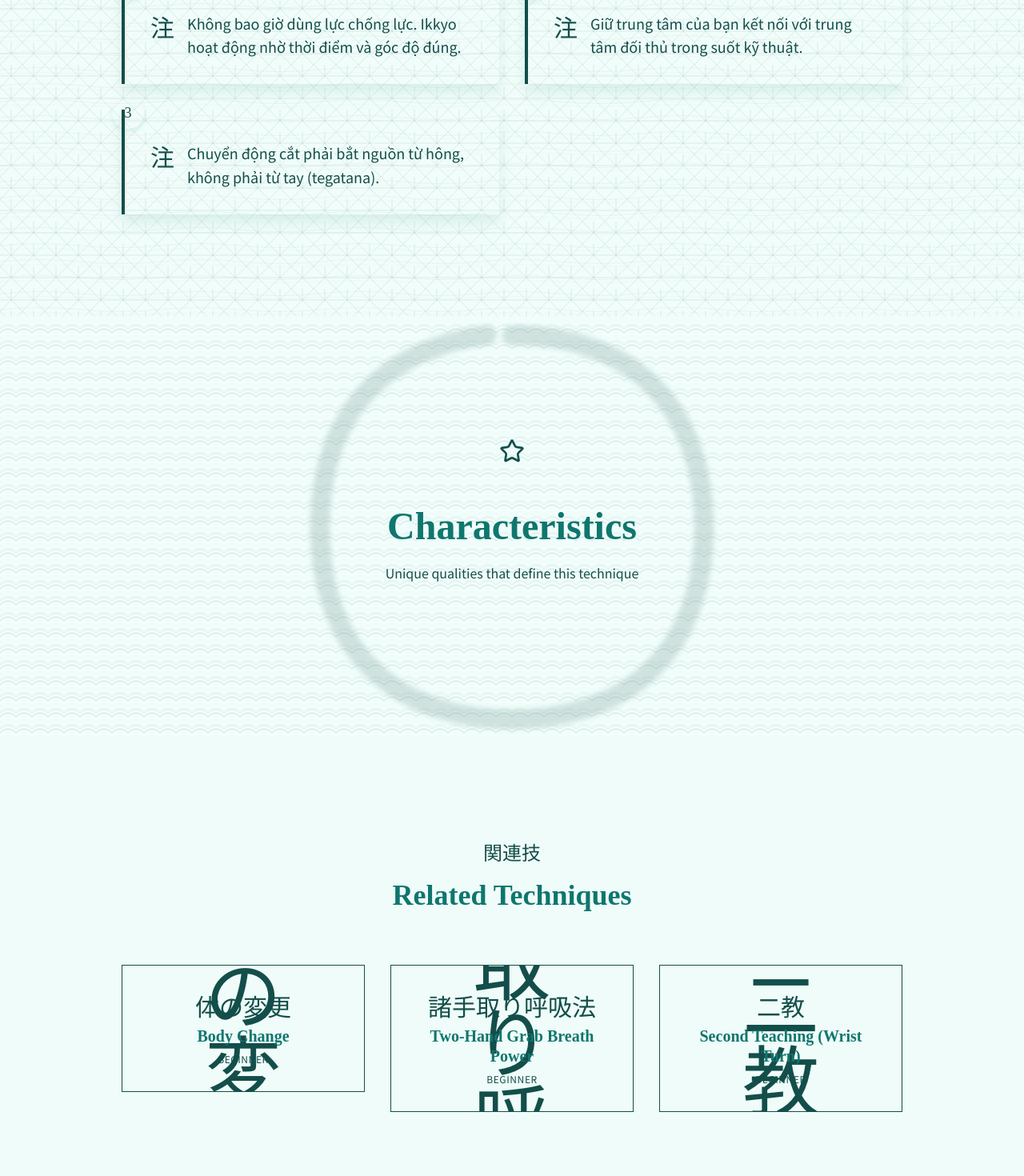
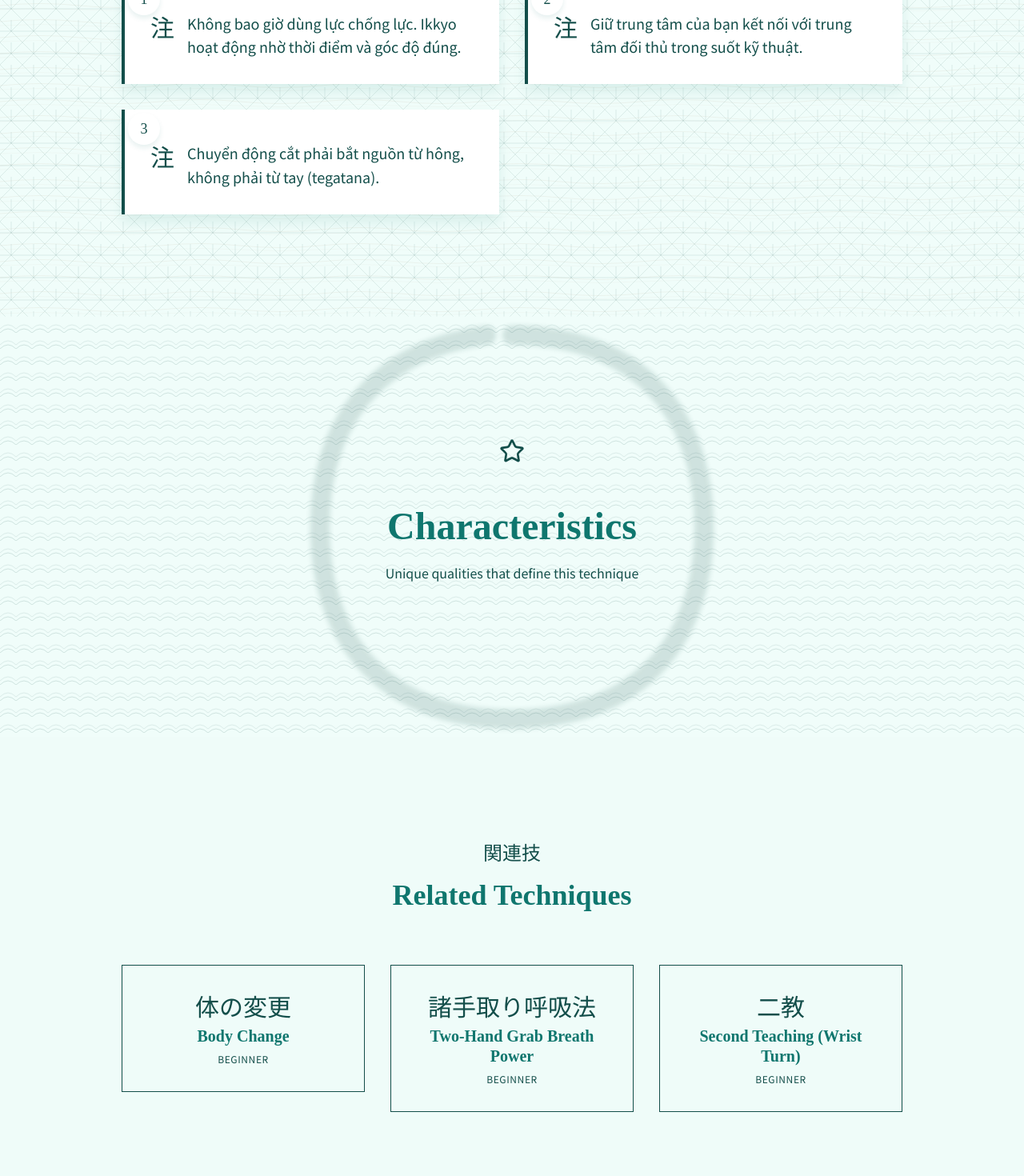
Before and after one commit to CaVang/dojo-iwama, a Next.js app: page /en/techniques/ikkyo in a window 1280 px wide. Shown: the part 3220-4690 px from the top of the page at 80% size. Built offline with nearby package versions, Linux system fonts and the light colour scheme.

Commit message:
update ui for technique details

```diff
--- a/src/app/[locale]/techniques/[slug]/TechniqueDetailClient.tsx
+++ b/src/app/[locale]/techniques/[slug]/TechniqueDetailClient.tsx
@@ -556,14 +556,14 @@ export default function TechniqueDetailClient({
                 }}
                 className="group"
               >
-                <div className="relative bg-washi p-8 border-l-4 border-cinnabar shadow-lg hover:shadow-xl transition-shadow duration-300">
+                <div className="relative bg-white p-8 border-l-4 border-cinnabar shadow-lg hover:shadow-xl transition-shadow duration-300">
                   {/* Decorative corner */}
                   <div className="absolute top-0 right-0 w-16 h-16 overflow-hidden">
                     <div className="absolute top-0 right-0 w-32 h-32 bg-cinnabar/5 -rotate-45 translate-x-16 -translate-y-16 group-hover:bg-cinnabar/10 transition-colors" />
                   </div>
 
                   {/* Number */}
-                  <div className="absolute -left-4 -top-4 w-10 h-10 bg-cinnabar text-washi rounded-full flex items-center justify-center font-serif text-lg shadow-md">
+                  <div className="absolute left-1 top-1 w-10 h-10 bg-cinnabar text-washi rounded-full flex items-center justify-center font-serif text-lg shadow-md">
                     {index + 1}
                   </div>
 
@@ -706,15 +706,6 @@ export default function TechniqueDetailClient({
                     className="block group"
                   >
                     <div className="relative bg-washi-cream p-8 text-center border border-japan-blue/10 hover:border-japan-blue/30 transition-colors overflow-hidden">
-                      {/* Background kanji */}
-                      <motion.span
-                        className="absolute top-1/2 left-1/2 -translate-x-1/2 -translate-y-1/2 font-jp text-8xl text-japan-blue/[0.05] group-hover:text-japan-blue/10 transition-colors"
-                        whileHover={{ scale: 1.2, rotate: 5 }}
-                        transition={{ duration: 0.4 }}
-                      >
-                        {related.name_jp}
-                      </motion.span>
-
                       {/* Content */}
                       <div className="relative z-10">
                         <span className="font-jp text-3xl text-japan-blue/30 block mb-2">
```
